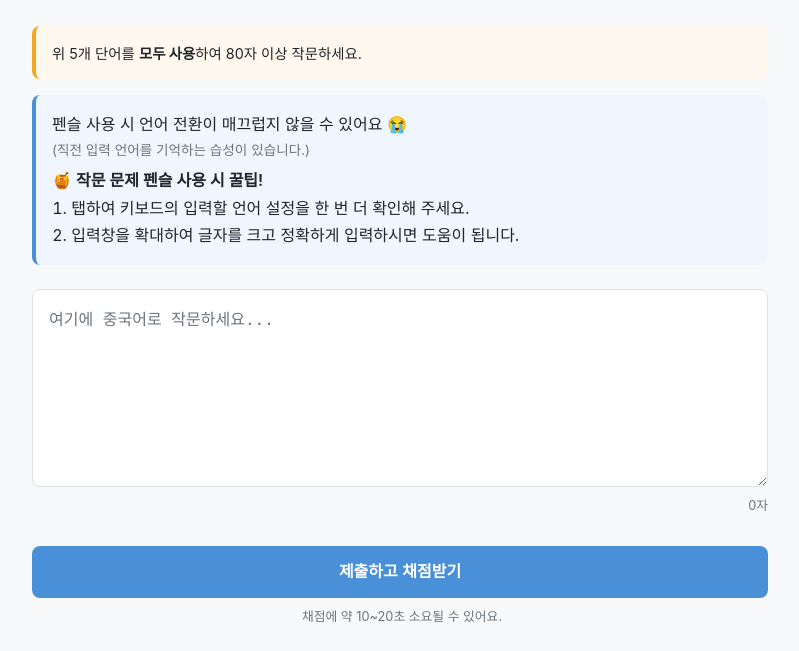
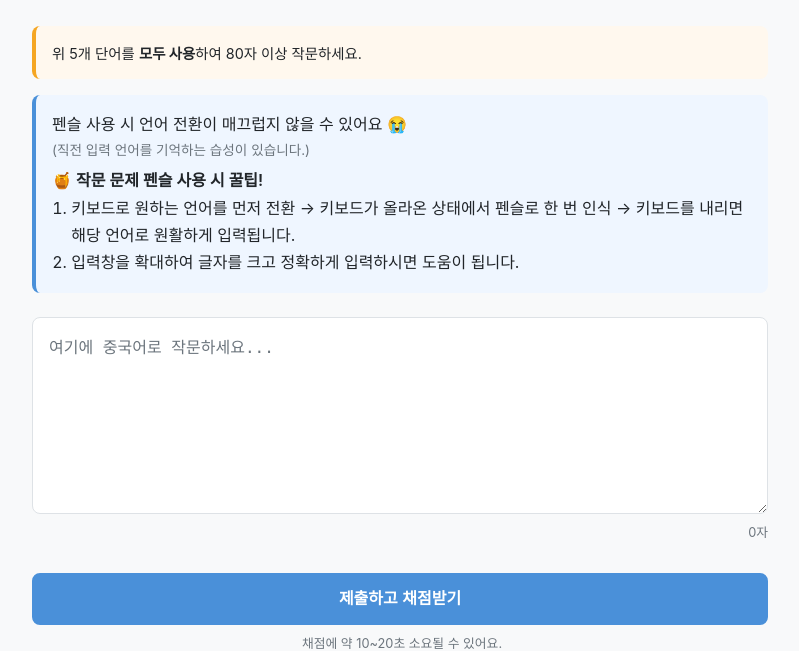
Before and after one commit to asteria412/vocahigh-V2, a Python web app: template templates/writing/write_99.html in a window 1280 px wide. Shown: the part 173-824 px from the top of the page, without its empty margins (240-1039 px from the left). Run offline with Jinja, Linux system fonts and the light colour scheme; the template is opened without the code that fills it, so the values that code supplies are empty.

Commit message:
docs: 펜슬 꿀팁을 구체적인 단계별 방법으로 업데이트
Co-Authored-By: Claude Sonnet 4.6 <noreply@anthropic.com>

```diff
--- a/templates/quiz/take.html
+++ b/templates/quiz/take.html
@@ -12,7 +12,7 @@
     <p style="margin-bottom:var(--space-sm);color:var(--color-text-muted);font-size:0.85rem;">(직전 입력 언어를 기억하는 습성이 있습니다.)</p>
     <p style="font-weight:600;margin-bottom:var(--space-xs);">🍯 단어시험 펜슬 사용 시 꿀팁!</p>
     <ol style="padding-left:1.2em;margin:0;line-height:1.7;">
-        <li>탭하여 키보드의 입력할 언어 설정을 한 번 더 확인해 주세요.</li>
+        <li>키보드로 원하는 언어를 먼저 전환 → 키보드가 올라온 상태에서 펜슬로 한 번 인식 → 키보드를 내리면 해당 언어로 원활하게 입력됩니다.</li>
         <li>한자 혹은 한글 한 종류를 선택하여 먼저 다 풀고, 그 다음 언어의 문제를 풀면 입력이 비교적 원활합니다.</li>
         <li>입력창을 확대하여 글자를 크고 정확하게 입력하시면 도움이 됩니다.</li>
     </ol>
--- a/templates/writing/write_100.html
+++ b/templates/writing/write_100.html
@@ -42,7 +42,7 @@
     <p style="margin-bottom:var(--space-sm);color:var(--color-text-muted);font-size:0.85rem;">(직전 입력 언어를 기억하는 습성이 있습니다.)</p>
     <p style="font-weight:600;margin-bottom:var(--space-xs);">🍯 작문 문제 펜슬 사용 시 꿀팁!</p>
     <ol style="padding-left:1.2em;margin:0;line-height:1.7;">
-        <li>탭하여 키보드의 입력할 언어 설정을 한 번 더 확인해 주세요.</li>
+        <li>키보드로 원하는 언어를 먼저 전환 → 키보드가 올라온 상태에서 펜슬로 한 번 인식 → 키보드를 내리면 해당 언어로 원활하게 입력됩니다.</li>
         <li>입력창을 확대하여 글자를 크고 정확하게 입력하시면 도움이 됩니다.</li>
     </ol>
 </div>
--- a/templates/writing/write_99.html
+++ b/templates/writing/write_99.html
@@ -32,7 +32,7 @@
     <p style="margin-bottom:var(--space-sm);color:var(--color-text-muted);font-size:0.85rem;">(직전 입력 언어를 기억하는 습성이 있습니다.)</p>
     <p style="font-weight:600;margin-bottom:var(--space-xs);">🍯 작문 문제 펜슬 사용 시 꿀팁!</p>
     <ol style="padding-left:1.2em;margin:0;line-height:1.7;">
-        <li>탭하여 키보드의 입력할 언어 설정을 한 번 더 확인해 주세요.</li>
+        <li>키보드로 원하는 언어를 먼저 전환 → 키보드가 올라온 상태에서 펜슬로 한 번 인식 → 키보드를 내리면 해당 언어로 원활하게 입력됩니다.</li>
         <li>입력창을 확대하여 글자를 크고 정확하게 입력하시면 도움이 됩니다.</li>
     </ol>
 </div>
```
